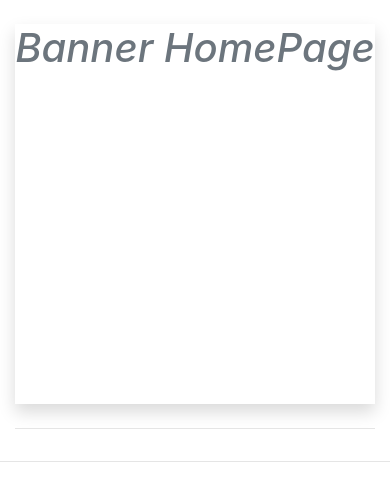
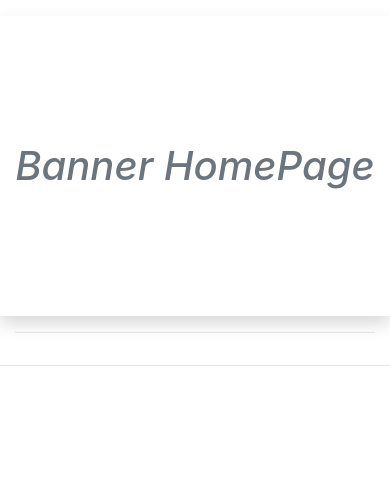
Before and after one commit to diegobers/NeoExit, a Django app: page / in a window 390 px wide. Shown: the part 77-578 px from the top of the page. Run offline with Django 3.2, Linux system fonts and the light colour scheme; data that the repository does not hold is empty.

Commit message:
erro class responsive ok

```diff
--- a/templates/home.html
+++ b/templates/home.html
@@ -14,15 +14,15 @@
 
 	{% block content %}
     <div class='container'>
-      <div class='my-4'>
-        <h1 style='height: 380px;' class='text-center shadow text-secondary font-italic'>Banner HomePage</h1>
+      <div class='row shadow my-3' style='height: 300px;'>
+          <h1 class='text-secondary font-italic m-auto'>Banner HomePage</h1>
         </div>
       <hr>
-
+    </div>
     <div class='container'>
-        <div class='row mx-auto'>
+      <div class='row'>
         {% for o in oferta %}
-          <div class='col-sm-4 col-md-4 col-lg-4 col-xl-4 m-2 p-2'>
+        <div class='col-sm-4 col-md-4 col-lg-4 col-xl-4 my-2'>
           <div class="card w-100 mx-auto shadow" style="width: 16rem;" href="{% url 'detalhar-oferta' o.id %}">
             <img src="" class="card-img-top" alt="...">
             <div class="card-body text-center">
@@ -35,38 +35,8 @@
         {% endfor %}
       </div>
     </div>
-
-
-  <!--
-    <div class='container row mx-auto'>
-      <div class='col-md'></div></div>
     <hr>
-        <div class='card card-body my-5 w-75 mx-auto'>
-          <h4 class='font-weight-bold text-center'>Todas Ofertas</h4>
-          <table class='table table-sm'>
-            <tr>
-              <th>Descrição</th>
-              <th>Valor</th>
-              <th>Status</th>
-            </tr>
-            {% for o in oferta %}
-              <tr>
-                <td><a href="{% url 'detalhar-oferta' o.id %}">{{o.descricao}}</a></td>
-                <td>{{o.valor}}</td>
-                <td>{{o.status}}</td>
-              </tr>
-            {% endfor %}
-          </table>
-        </div>
-      </div>
-    </div>
-  -->
-
-    </div>
-    <hr>
-
 	{% endblock %}
-
   </body>
   <script src="https://cdn.jsdelivr.net/npm/jquery@3.5.1/dist/jquery.slim.min.js" integrity="sha384-DfXdz2htPH0lsSSs5nCTpuj/zy4C+OGpamoFVy38MVBnE+IbbVYUew+OrCXaRkfj" crossorigin="anonymous"></script>
   <script src="https://cdn.jsdelivr.net/npm/popper.js@1.16.1/dist/umd/popper.min.js" integrity="sha384-9/reFTGAW83EW2RDu2S0VKaIzap3H66lZH81PoYlFhbGU+6BZp6G7niu735Sk7lN" crossorigin="anonymous"></script>
```
Lines whose indentation alone changed are shown as unchanged.
